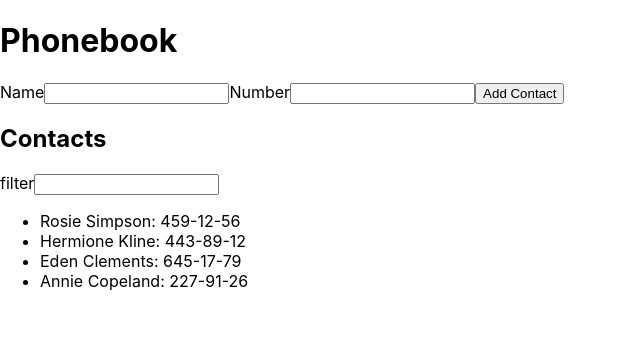
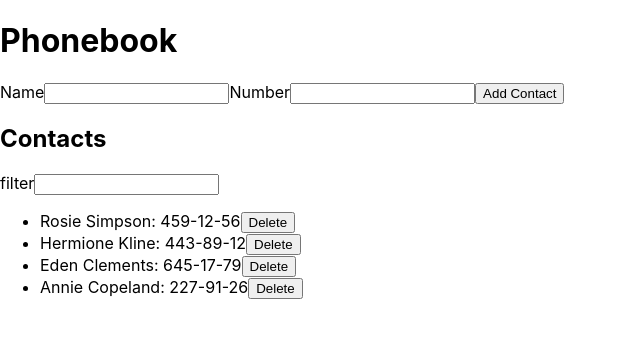
Before and after one commit to smerch88/goit-react-hw-02-phonebook, a React (Create React App) app: page / in a window 1280 px wide. Shown: the top 338 px of the page, without its empty margins (0-640 px from the left). Built offline with nearby package versions, Linux system fonts and the light colour scheme.

Commit message:
stage 6
deleting users

```diff
--- a/src/components/App.jsx
+++ b/src/components/App.jsx
@@ -13,6 +13,12 @@ export default class App extends Component {
       { id: 'id-4', name: 'Annie Copeland', number: '227-91-26' },
     ],
     filter: '',
+  };
+
+  deleteUser = userId => {
+    this.setState(prevState => ({
+      contacts: prevState.contacts.filter(({ id }) => id !== userId),
+    }));
   };
 
   addUser = data => {
@@ -51,6 +57,7 @@ export default class App extends Component {
         <ContactList
           contacts={this.state.contacts}
           filter={this.state.filter}
+          deleteUser={this.deleteUser}
         />
       </>
     );
--- a/src/components/Phonebook/ContactList/ContactList.jsx
+++ b/src/components/Phonebook/ContactList/ContactList.jsx
@@ -14,6 +14,9 @@ export class ContactList extends Component {
               <li key={contact.id}>
                 {' '}
                 {contact.name}: {contact.number}
+                <button onClick={() => this.props.deleteUser(contact.id)}>
+                  Delete
+                </button>
               </li>
             ))}
         </ul>
```
